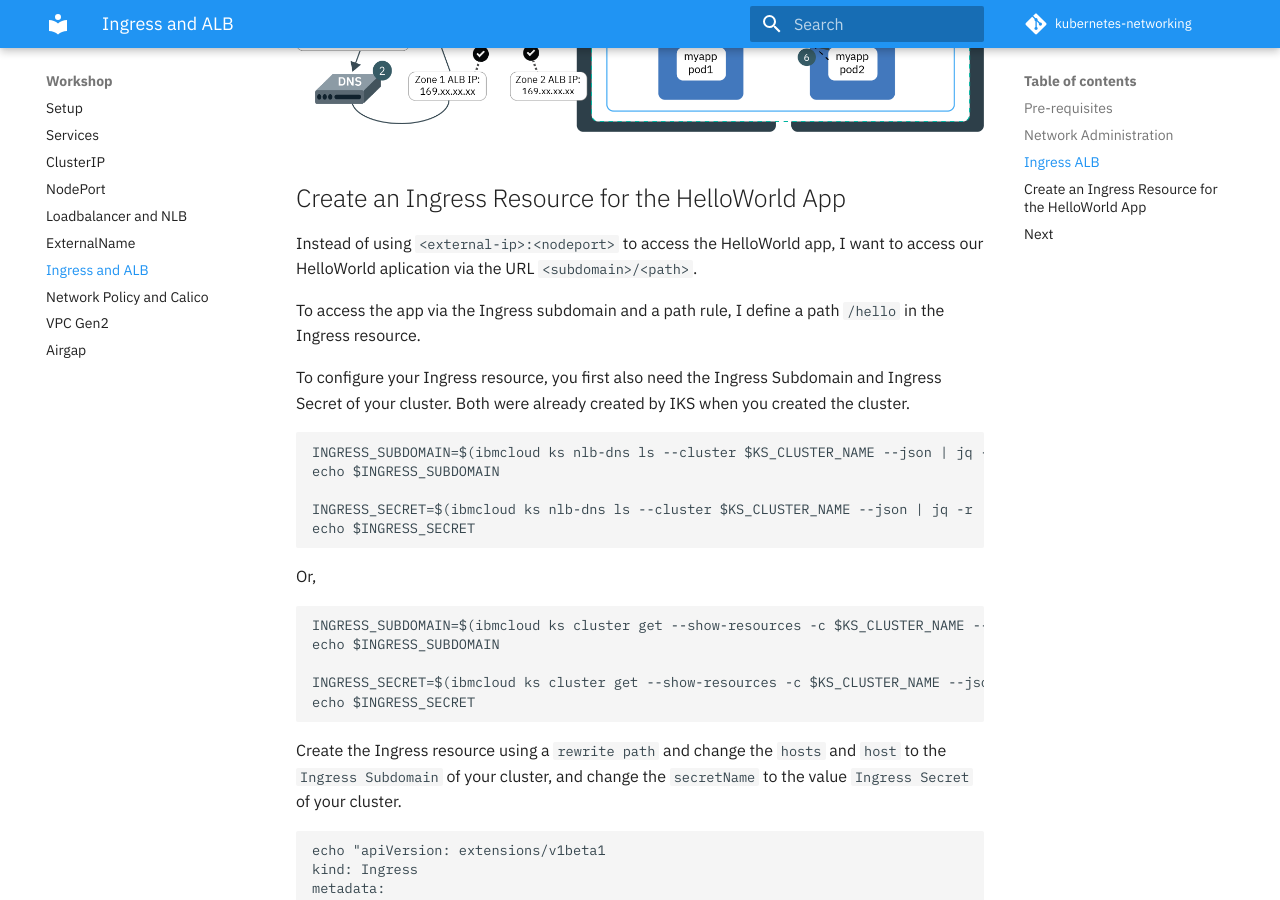
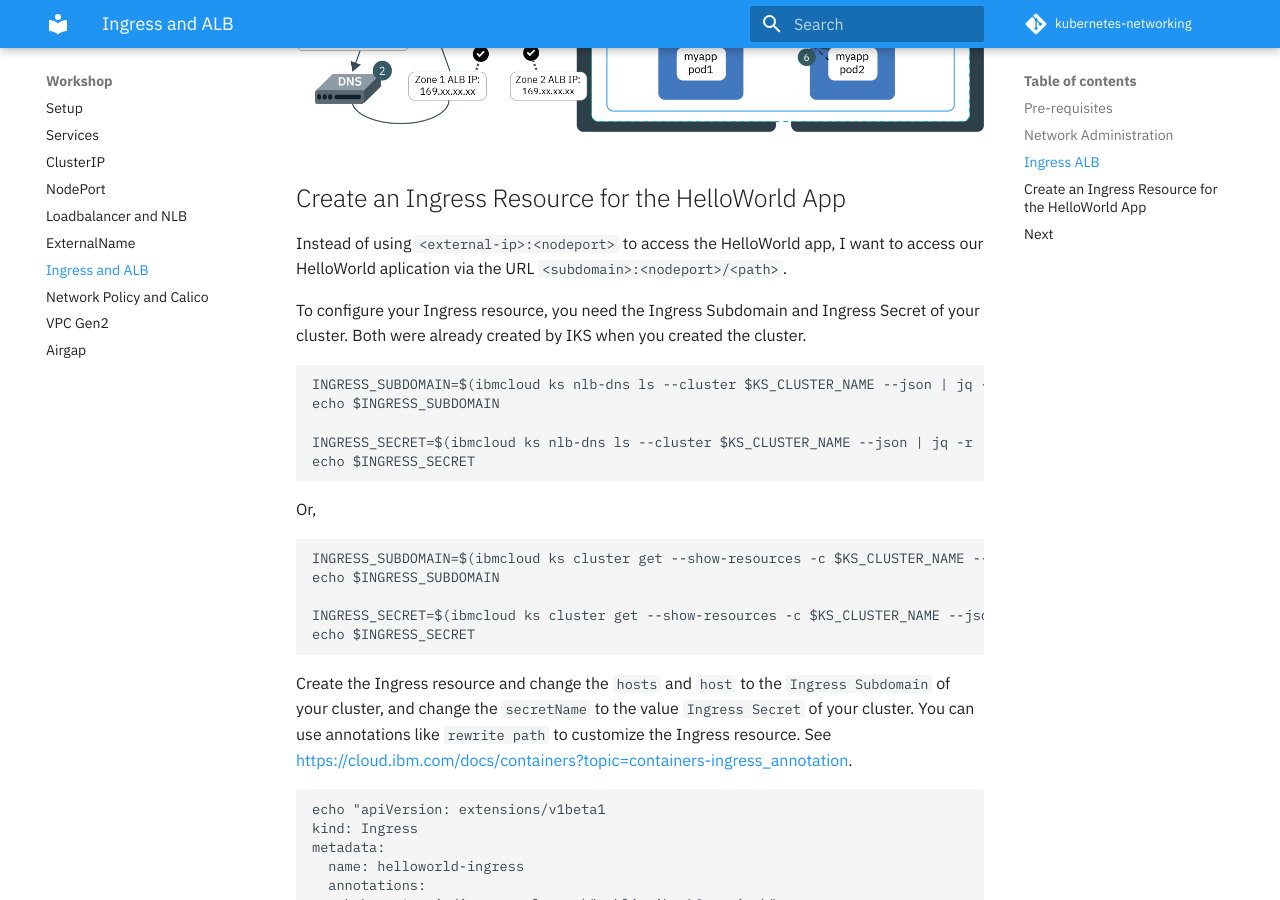
Before and after one commit to IBM/kubernetes-networking, an MkDocs documentation site: the page built from docs/ingress-alb.md, in a window 1280 px wide and 900 px high, scrolled down 5167 px. Built offline with MkDocs 1.6.1 and Material for MkDocs 9.7.7, drawn with Linux system fonts in a browser that asks for light colours; comment, search, counter and statistics services are not loaded; some of the changed text lies outside the part shown.

Commit message:
Update ingress-alb.md

````diff
--- a/docs/ingress-alb.md
+++ b/docs/ingress-alb.md
@@ -216,11 +216,9 @@ In a standard cluster on IKS, the Ingress Application Load Balancer (ALB) is a l
 
 ## Create an Ingress Resource for the HelloWorld App
 
-Instead of using `<external-ip>:<nodeport>` to access the HelloWorld app, I want to access our HelloWorld aplication via the URL `<subdomain>/<path>`.
+Instead of using `<external-ip>:<nodeport>` to access the HelloWorld app, I want to access our HelloWorld aplication via the URL `<subdomain>:<nodeport>/<path>`.
 
-To access the app via the Ingress subdomain and a path rule, I define a path `/hello` in the Ingress resource.
-
-To configure your Ingress resource, you first also need the Ingress Subdomain and Ingress Secret of your cluster. Both were already created by IKS when you created the cluster.
+To configure your Ingress resource, you need the Ingress Subdomain and Ingress Secret of your cluster. Both were already created by IKS when you created the cluster.
 
 ```
 INGRESS_SUBDOMAIN=$(ibmcloud ks nlb-dns ls --cluster $KS_CLUSTER_NAME --json | jq -r '.[0].nlbHost')
@@ -240,7 +238,7 @@ INGRESS_SECRET=$(ibmcloud ks cluster get --show-resources -c $KS_CLUSTER_NAME --
 echo $INGRESS_SECRET
 ```
 
-Create the Ingress resource using a `rewrite path` and change the `hosts` and `host` to the `Ingress Subdomain` of your cluster, and change the `secretName` to the value `Ingress Secret` of your cluster.
+Create the Ingress resource and change the `hosts` and `host` to the `Ingress Subdomain` of your cluster, and change the `secretName` to the value `Ingress Secret` of your cluster. You can use annotations like `rewrite path` to customize the Ingress resource. See [https://cloud.ibm.com/docs/containers?topic=containers-ingress_annotation](https://cloud.ibm.com/docs/containers?topic=containers-ingress_annotation).
 
 ```
 echo "apiVersion: extensions/v1beta1
````
Also changed, not shown: other parts of docs/ingress-alb.md (+1 -1 lines).
